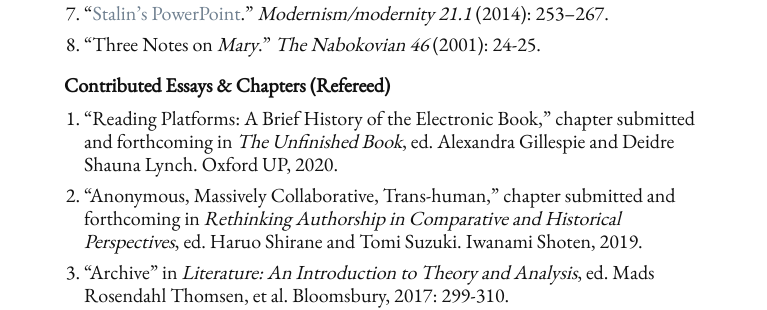
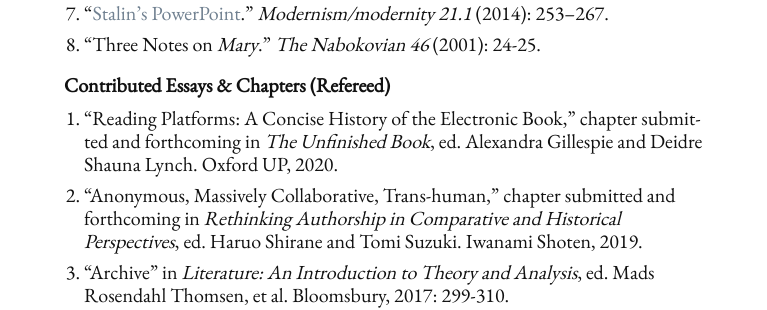
Before and after one commit to denten/denten.github.io, a Jekyll site: the page built from _pages/publications.md, in a window 1280 px wide. Shown: the part 588-898 px from the top of the page, without its empty margins (256-1023 px from the left). Built offline with Jekyll 4.4.1, drawn with Linux system fonts in a browser that asks for light colours.

Commit message:
fix the chapter title

```diff
--- a/_includes/CV/04-publications.md
+++ b/_includes/CV/04-publications.md
@@ -39,7 +39,7 @@
 
 ### Contributed Essays & Chapters (Refereed)
 
-1. "Reading Platforms: A Brief History of the Electronic Book," chapter submitted and
+1. "Reading Platforms: A Concise History of the Electronic Book," chapter submitted and
    forthcoming in *The Unfinished Book*, ed. Alexandra Gillespie and Deidre Shauna Lynch.
 Oxford UP, 2020.
 2. "Anonymous, Massively Collaborative, Trans-human," chapter submitted and forthcoming in
```
